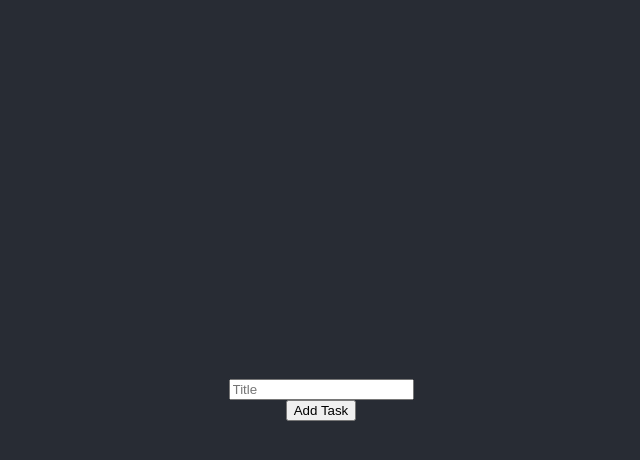
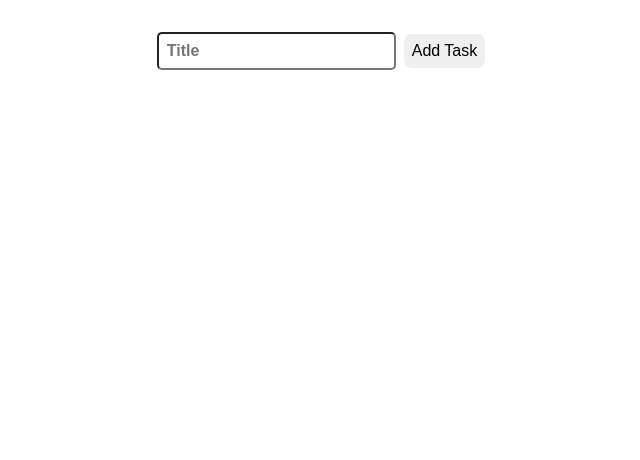
Before and after one commit to rahuljandial2/todo-manager, a React (Create React App) app: page / in a window 1280 px wide. Shown: the top 460 px of the page, without its empty margins (319-959 px from the left). Built offline with nearby package versions, Linux system fonts and the light colour scheme.

Commit message:
Added style to input and button

```diff
--- a/src/App.css
+++ b/src/App.css
@@ -1,38 +1,19 @@
 .App {
   text-align: center;
 }
-
-.App-logo {
-  height: 40vmin;
-  pointer-events: none;
+.App-header{
+  margin-top: 2rem;
 }
-
-@media (prefers-reduced-motion: no-preference) {
-  .App-logo {
-    animation: App-logo-spin infinite 20s linear;
-  }
+.App-task-input{
+  font-size: 1rem;
+  padding: 0.5rem;
+  margin-right: 0.5rem;
+  border-radius: 5px;
+  font-weight: 600;
 }
-
-.App-header {
-  background-color: #282c34;
-  min-height: 100vh;
-  display: flex;
-  flex-direction: column;
-  align-items: center;
-  justify-content: center;
-  font-size: calc(10px + 2vmin);
-  color: white;
+.App-add-btn{
+  font-size: 1rem;
+  padding: 0.5rem;
+  border: none;
+  border-radius: 8px;
 }
-
-.App-link {
-  color: #61dafb;
-}
-
-@keyframes App-logo-spin {
-  from {
-    transform: rotate(0deg);
-  }
-  to {
-    transform: rotate(360deg);
-  }
-}
```
